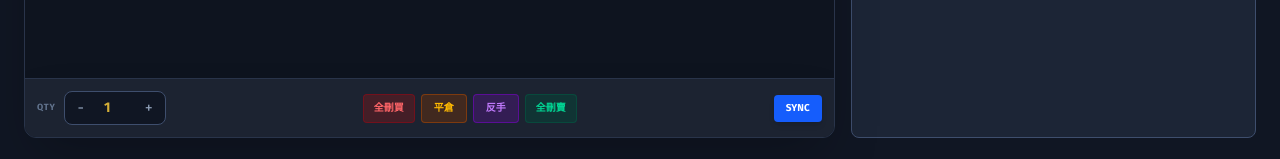
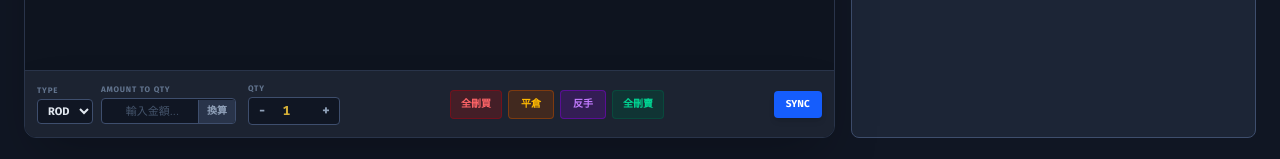
Before and after one commit to how0531/LighTrading, a React app in the folder lightning_trader/frontend/: page /dashboard in a window 1280 px wide. Shown: the part 638-797 px from the top of the page. Built offline with nearby package versions, Linux system fonts and the light colour scheme; no server answers; the HTML template or start-up script is replaced by a standard one.

Commit message:
v1.0.8: DOM Panel 加入委託條件 (ROD/IOC) 及金額換算張數量功能

```diff
--- a/lightning_trader/frontend/src/components/DOMPanel.tsx
+++ b/lightning_trader/frontend/src/components/DOMPanel.tsx
@@ -48,6 +48,8 @@ const DOMPanel: React.FC = () => {
   } = context;
 
   const [orderValue, setOrderValue] = useState(1);
+  const [orderType, setOrderType] = useState('ROD');
+  const [calcAmount, setCalcAmount] = useState<number | ''>('');
   const [isSyncing, setIsSyncing] = useState(false);
 
   // 下單回饋狀態
@@ -250,11 +252,41 @@ const DOMPanel: React.FC = () => {
     return m;
   }, [bData]);
 
-  const maxVolume = useMemo(() => {
-    const bidVols = bData.BidVolume || [];
-    const askVols = bData.AskVolume || [];
-    return Math.max(...bidVols, ...askVols, 1);
+  // --- 累計 BidAsk 查找表 (Cumulative Depth) ---
+  const cumBidMap = useMemo(() => {
+    const m = new Map<number, number>();
+    const prices = bData.BidPrice || [];
+    const vols = bData.BidVolume || [];
+    let cum = 0;
+    for (let i = 0; i < prices.length; i++) {
+      if (prices[i] > 0) {
+        cum += (vols[i] || 0);
+        m.set(Math.round(prices[i] * 100), cum);
+      }
+    }
+    return m;
   }, [bData]);
+
+  const cumAskMap = useMemo(() => {
+    const m = new Map<number, number>();
+    const prices = bData.AskPrice || [];
+    const vols = bData.AskVolume || [];
+    let cum = 0;
+    for (let i = 0; i < prices.length; i++) {
+      if (prices[i] > 0) {
+        cum += (vols[i] || 0);
+        m.set(Math.round(prices[i] * 100), cum);
+      }
+    }
+    return m;
+  }, [bData]);
+
+  const maxCumVolume = useMemo(() => {
+    let max = 1;
+    cumBidMap.forEach(v => { if (v > max) max = v; });
+    cumAskMap.forEach(v => { if (v > max) max = v; });
+    return max;
+  }, [cumBidMap, cumAskMap]);
 
   // --- 下單（含回饋） ---
   const handlePlaceOrder = useCallback(async (price: number, action: 'Buy' | 'Sell') => {
@@ -265,7 +297,7 @@ const DOMPanel: React.FC = () => {
 
     try {
       await apiClient.post('/place_order', {
-        symbol: targetSymbol, price, action, qty: orderValue, order_type: 'ROD'
+        symbol: targetSymbol, price, action, qty: orderValue, order_type: orderType
       });
       setOrderFeedback({ price, action, status: 'success' });
     } catch {
@@ -295,6 +327,20 @@ const DOMPanel: React.FC = () => {
   const handleReverse = useCallback(async () => {
     try { await apiClient.post('/reverse', { symbol: targetSymbol }); } catch { /* */ }
   }, [targetSymbol]);
+
+  // --- 金額換算張數 ---
+  const handleAmountConvert = useCallback((amountAmt: number | '') => {
+      const amt = Number(amountAmt);
+      if (amt > 0 && targetSymbol) {
+          const cp = currentPrice > 0 ? currentPrice : refPrice;
+          if (cp > 0) {
+              const sym = targetSymbol.toUpperCase();
+              const multiplier = (sym.startsWith('MXF') || sym.includes('小台')) ? 50 : (sym.startsWith('TXF') || sym.includes('大台')) ? 200 : 1000;
+              const calcQty = Math.floor(amt / (cp * multiplier));
+              setOrderValue(Math.max(1, calcQty));
+          }
+      }
+  }, [targetSymbol, currentPrice, refPrice]);
 
   const handleManualSync = async () => {
     setIsSyncing(true);
@@ -389,11 +435,15 @@ const DOMPanel: React.FC = () => {
               const diffBv = diffBidMap.get(pKey) ?? 0;
               const diffAv = diffAskMap.get(pKey) ?? 0;
 
-              const bWidth = bv ? Math.min((bv / maxVolume) * 100, 100) : 0;
-              const aWidth = av ? Math.min((av / maxVolume) * 100, 100) : 0;
+              const cumBv = cumBidMap.get(pKey) || 0;
+              const cumAv = cumAskMap.get(pKey) || 0;
+              const bWidth = cumBv ? Math.min((cumBv / maxCumVolume) * 100, 100) : 0;
+              const aWidth = cumAv ? Math.min((cumAv / maxCumVolume) * 100, 100) : 0;
 
               const myBuyQty = workingBuyMap.get(pKey) || 0;
               const mySellQty = workingSellMap.get(pKey) || 0;
+
+              const isBigTrade = qData.Volume >= 50 || (currentPrice > 0 && qData.Volume * currentPrice * 1000 >= 3000000);
 
               // 下單回饋閃爍
               const isBuyFb = orderFeedback && orderFeedback.price === p && orderFeedback.action === 'Buy';
@@ -406,7 +456,7 @@ const DOMPanel: React.FC = () => {
                 : '';
 
               return (
-                <tr key={p} data-price={p} className={`h-8 border-b border-slate-800/80 transition-none ${isC ? (flashDir === 'up' ? 'bg-red-500/30' : flashDir === 'down' ? 'bg-green-500/30' : 'bg-yellow-500/10') : ''} ${isLimitUp ? 'border-t-2 border-t-red-600/60' : ''} ${isLimitDown ? 'border-b-2 border-b-emerald-600/60' : ''}`}>
+                <tr key={p} data-price={p} className={`h-8 transition-none ${isC ? (flashDir === 'up' ? 'bg-red-500/30' : flashDir === 'down' ? 'bg-green-500/30' : 'bg-[#D4AF37]/10 border-y border-[#D4AF37]/50 relative z-10 box-border') : 'border-b border-slate-800/80'} ${isLimitUp ? 'border-t-2 border-t-red-600/60' : ''} ${isLimitDown ? 'border-b-2 border-b-emerald-600/60' : ''}`}>
                   {/* 刪買 */}
                   <td className="border-r border-slate-800 hover:bg-slate-700 cursor-pointer"
                       onClick={() => myBuyQty > 0 && handleCancelAtPrice('Buy')}>
@@ -421,7 +471,7 @@ const DOMPanel: React.FC = () => {
 
                   {/* 委買量 (含 Δ買) */}
                   <td className="relative border-r border-slate-800 text-red-400 font-medium bg-red-950/20">
-                      <div className="absolute inset-y-0.5 right-0 bg-red-500/15 transition-all" style={{ width: `${bWidth}%` }}></div>
+                      <div className="absolute inset-y-0.5 right-0 bg-gradient-to-l from-red-600/30 to-red-600/5 transition-all" style={{ width: `${bWidth}%` }}></div>
                       <div className="relative z-10 flex justify-between items-center px-2">
                         <span className={`text-[9px] font-bold ${diffBv > 0 ? 'text-red-400' : 'text-slate-500'}`}>{diffBv !== 0 ? (diffBv > 0 ? `+${diffBv}` : diffBv) : ''}</span>
                         <span>{bv || ''}</span>
@@ -437,9 +487,9 @@ const DOMPanel: React.FC = () => {
                           {/* 成交明細 (TickType: 1=外盤/紅/右，2=內盤/綠/左) */}
                           {isC && qData.Volume > 0 && (
                             qData.TickType === 2 ? (
-                              <span className="absolute left-1 text-[10px] font-bold text-emerald-50 bg-emerald-600/90 px-1 rounded-sm shadow-sm">{qData.Volume}</span>
+                              <span className={`absolute left-1 text-[10px] font-bold text-emerald-50 bg-emerald-600/90 px-1 rounded-sm shadow-sm transition-all ${isBigTrade ? 'ring-2 ring-emerald-400 shadow-[0_0_10px_rgba(16,185,129,1)] animate-pulse scale-110 z-30' : ''}`}>{qData.Volume}</span>
                             ) : (
-                              <span className="absolute right-1 text-[10px] font-bold text-red-50 bg-red-600/90 px-1 rounded-sm shadow-sm">{qData.Volume}</span>
+                              <span className={`absolute right-1 text-[10px] font-bold text-red-50 bg-red-600/90 px-1 rounded-sm shadow-sm transition-all ${isBigTrade ? 'ring-2 ring-red-400 shadow-[0_0_10px_rgba(239,68,68,1)] animate-pulse scale-110 z-30' : ''}`}>{qData.Volume}</span>
                             )
                           )}
 
@@ -455,7 +505,7 @@ const DOMPanel: React.FC = () => {
 
                   {/* 委賣量 (含 Δ賣) */}
                   <td className="relative border-r border-slate-800 text-emerald-400 font-medium bg-emerald-950/20">
-                      <div className="absolute inset-y-0.5 left-0 bg-emerald-500/15 transition-all" style={{ width: `${aWidth}%` }}></div>
+                      <div className="absolute inset-y-0.5 left-0 bg-gradient-to-r from-emerald-600/30 to-emerald-600/5 transition-all" style={{ width: `${aWidth}%` }}></div>
                       <div className="relative z-10 flex justify-between items-center px-2">
                         <span>{av || ''}</span>
                         <span className={`text-[9px] font-bold ${diffAv > 0 ? 'text-emerald-400' : 'text-slate-500'}`}>{diffAv !== 0 ? (diffAv > 0 ? `+${diffAv}` : diffAv) : ''}</span>
@@ -482,13 +532,51 @@ const DOMPanel: React.FC = () => {
       </div>
 
       {/* Footer — 快捷操作列 */}
-      <div className="p-3 border-t border-slate-800 bg-[#1c2331] flex justify-between items-center shadow-2xl gap-2">
-          <div className="flex items-center gap-2">
-              <span className="text-[9px] font-bold text-slate-500 uppercase tracking-widest hidden md:block">QTY</span>
-              <div className="flex items-center bg-[#101623] rounded-lg border border-slate-700 p-0.5">
-                  <button onClick={() => setOrderValue(Math.max(1, orderValue-1))} className="w-7 h-7 text-slate-400 hover:text-white hover:bg-slate-700 rounded transition-colors cursor-pointer">-</button>
-                  <input type="number" value={orderValue} onChange={(e) => setOrderValue(Math.max(1, Number(e.target.value)))} className="w-10 bg-transparent text-center text-[#D4AF37] text-sm font-black focus:outline-none" />
-                  <button onClick={() => setOrderValue(orderValue+1)} className="w-7 h-7 text-slate-400 hover:text-white hover:bg-slate-700 rounded transition-colors cursor-pointer">+</button>
+      <div className="p-3 border-t border-slate-800 bg-[#1c2331] flex flex-wrap justify-between items-center shadow-2xl gap-2 md:gap-4">
+          <div className="flex flex-wrap items-center gap-2">
+              {/* 委託種類設定 */}
+              <div className="flex flex-col gap-0.5">
+                  <span className="text-[8px] font-bold text-slate-500 uppercase tracking-widest hidden md:block">Type</span>
+                  <select
+                      value={orderType}
+                      onChange={(e) => setOrderType(e.target.value)}
+                      className="bg-[#101623] border border-slate-700 hover:border-slate-600 rounded text-[11px] font-bold py-1 px-1.5 text-slate-200 outline-none cursor-pointer focus:ring-1 focus:ring-slate-500"
+                  >
+                      <option value="ROD">ROD</option>
+                      <option value="IOC">IOC</option>
+                      <option value="FOK">FOK</option>
+                  </select>
+              </div>
+
+              {/* 金額換算 */}
+              <div className="flex flex-col gap-0.5">
+                  <span className="text-[8px] font-bold text-slate-500 uppercase tracking-widest hidden md:block">Amount to QTY</span>
+                  <div className="flex items-center bg-[#101623] rounded border border-slate-700 overflow-hidden focus-within:border-slate-500 focus-within:ring-1 focus-within:ring-slate-500">
+                      <input
+                          type="number"
+                          placeholder="輸入金額..."
+                          value={calcAmount}
+                          onChange={(e) => setCalcAmount(e.target.value ? Number(e.target.value) : '')}
+                          onKeyDown={(e) => e.key === 'Enter' && handleAmountConvert(calcAmount)}
+                          className="w-20 sm:w-24 bg-transparent text-right text-slate-300 px-1 py-1 text-[11px] font-mono focus:outline-none placeholder:text-slate-600"
+                      />
+                      <button
+                          onClick={() => handleAmountConvert(calcAmount)}
+                          className="bg-slate-800 hover:bg-slate-700 text-slate-400 hover:text-white px-2 py-1 text-[10px] font-bold border-l border-slate-700 transition-colors"
+                      >
+                          換算
+                      </button>
+                  </div>
+              </div>
+
+              {/* QTY 直播輸入 (原本的功能) */}
+              <div className="flex flex-col gap-0.5 ml-1">
+                  <span className="text-[8px] font-bold text-slate-500 uppercase tracking-widest hidden md:block">QTY</span>
+                  <div className="flex items-center bg-[#101623] rounded border border-slate-700 p-[1px]">
+                      <button onClick={() => setOrderValue(Math.max(1, orderValue-1))} className="w-6 h-6 text-slate-400 hover:text-white hover:bg-slate-700 rounded transition-colors cursor-pointer text-sm font-black leading-none">-</button>
+                      <input type="number" value={orderValue} onChange={(e) => setOrderValue(Math.max(1, Number(e.target.value)))} className="w-10 bg-transparent text-center text-[#D4AF37] text-[13px] font-black focus:outline-none tabular-nums" />
+                      <button onClick={() => setOrderValue(orderValue+1)} className="w-6 h-6 text-slate-400 hover:text-white hover:bg-slate-700 rounded transition-colors cursor-pointer text-sm font-black leading-none">+</button>
+                  </div>
               </div>
           </div>
 
```
